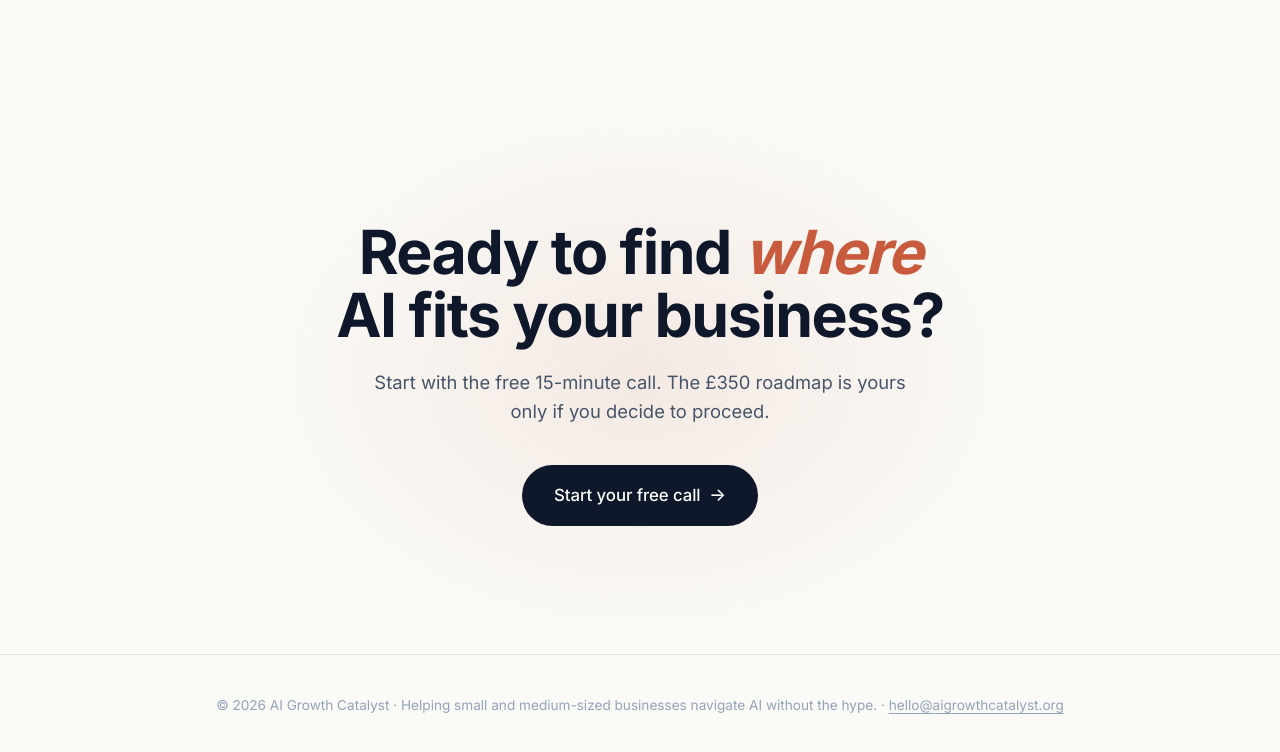
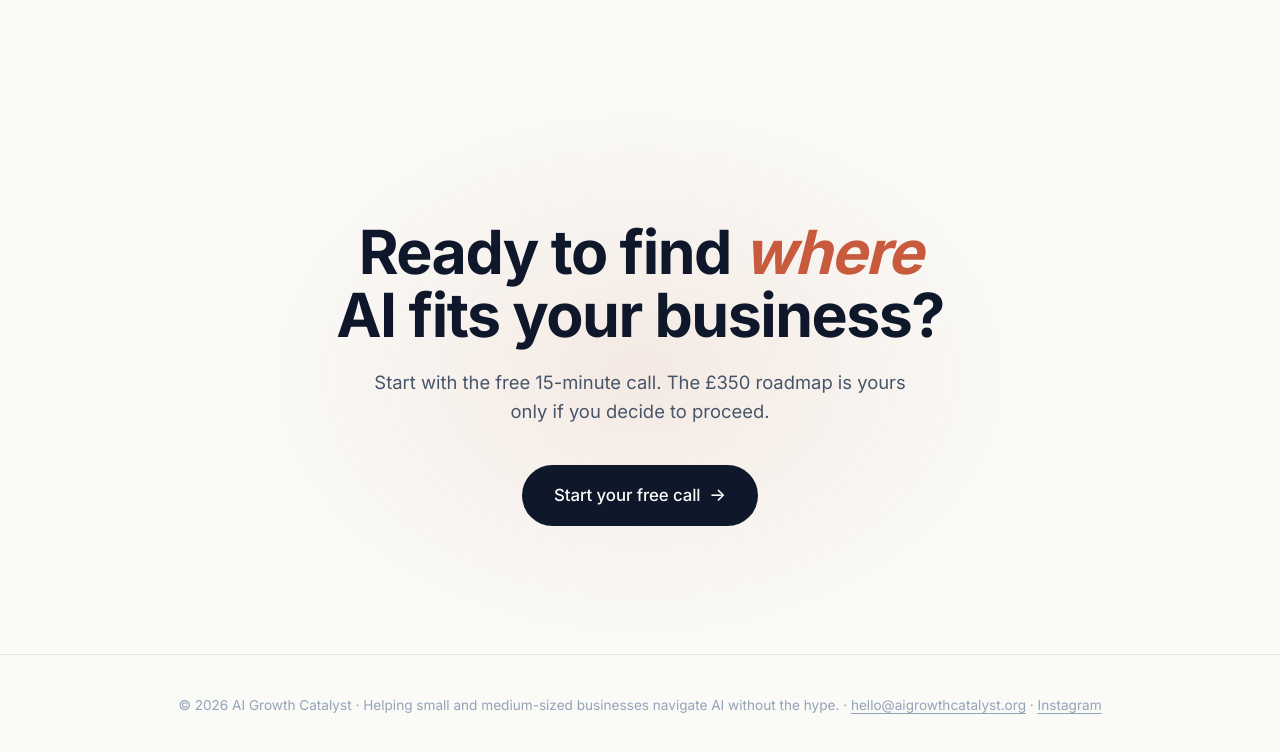
Before and after one commit to Jakes1988Doc/AI-discovery, a website: page index.html in a window 1280 px wide. Shown: the part 8012-8764 px from the top of the page. Drawn offline with Linux system fonts and the light colour scheme.

Commit message:
Update index.html

```diff
--- a/index.html
+++ b/index.html
@@ -1254,7 +1254,7 @@
 </section>
 
 <footer>
-  <p>© <span id="year"></span> AI Growth Catalyst · Helping small and medium-sized businesses navigate AI without the hype. · <a href="mailto:hello@aigrowthcatalyst.org" style="color: inherit; text-decoration: underline; text-underline-offset: 3px;">hello@aigrowthcatalyst.org</a></p>
+  <p>© <span id="year"></span> AI Growth Catalyst · Helping small and medium-sized businesses navigate AI without the hype. · <a href="mailto:hello@aigrowthcatalyst.org" style="color: inherit; text-decoration: underline; text-underline-offset: 3px;">hello@aigrowthcatalyst.org</a> · <a href="https://www.instagram.com/aigrowthcatalyst" target="_blank" rel="noopener" style="color: inherit; text-decoration: underline; text-underline-offset: 3px;">Instagram</a></p>
 </footer>
 
 <script>
```
